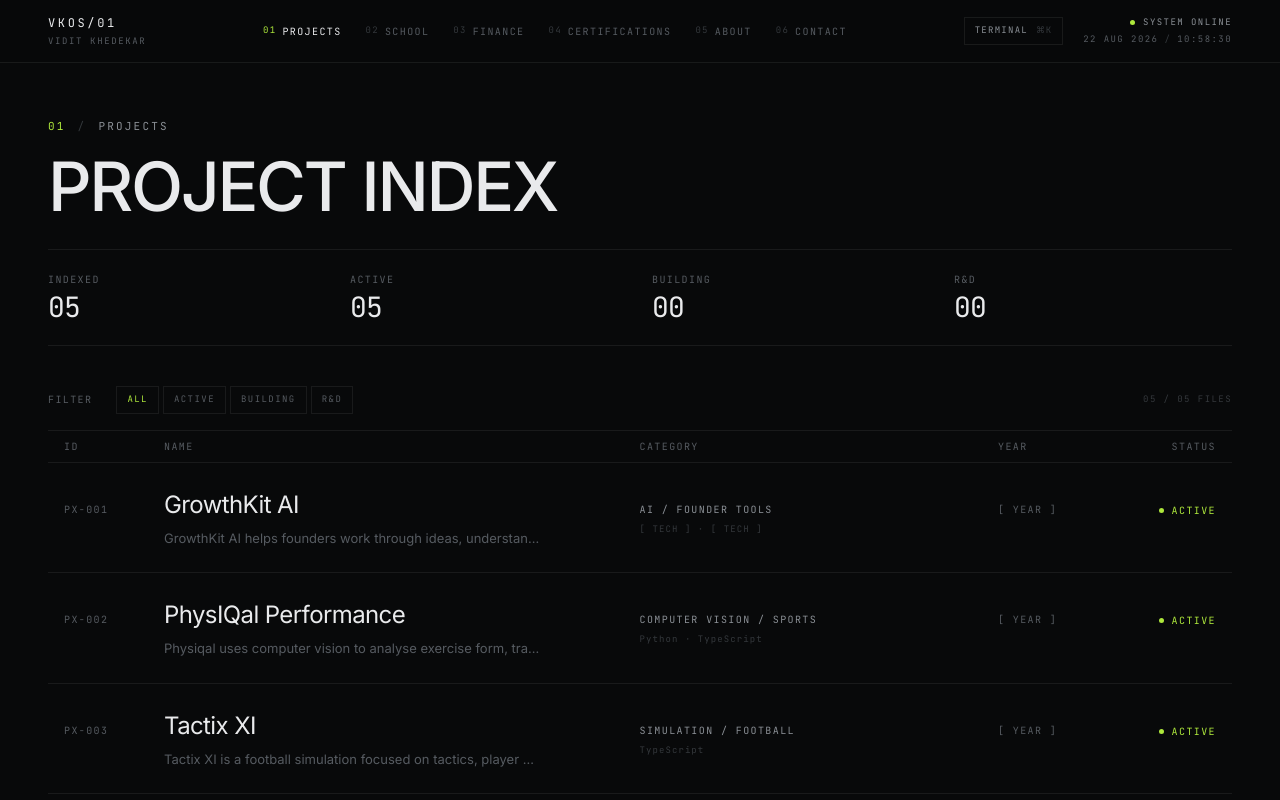
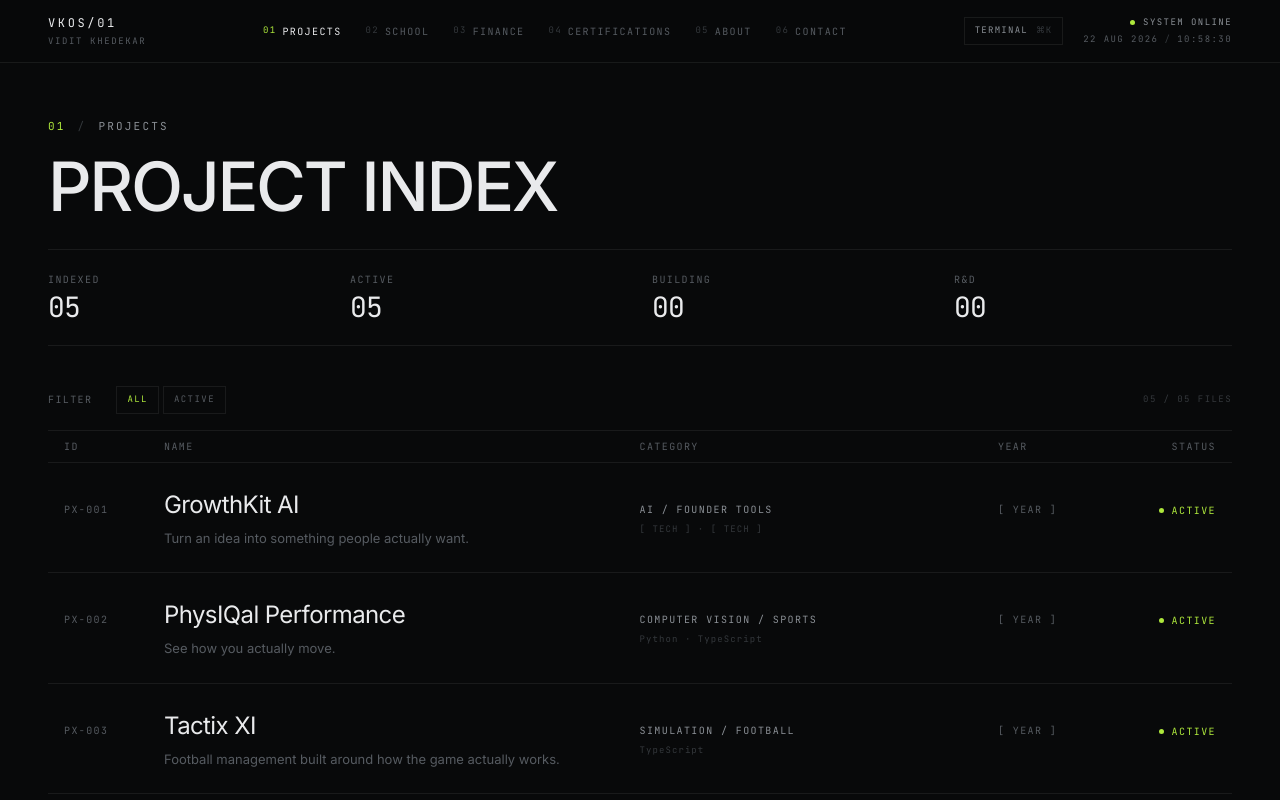
Before and after one commit to viditkhedekar/portfolio, a Next.js app: page /projects in a window 1280 px wide. Shown: the top 800 px of the page. Built offline with nearby package versions, Linux system fonts and the light colour scheme.

Commit message:
explorer: taglines and derived filters

```diff
--- a/src/components/ProjectExplorer.tsx
+++ b/src/components/ProjectExplorer.tsx
@@ -4,10 +4,16 @@ import * as React from "react";
 import { useRouter } from "next/navigation";
 import { AnimatePresence, motion } from "framer-motion";
 import type { Project, ProjectStatus } from "@/lib/types";
-import { slugOf } from "@/lib/data/projects";
+import { liveStatuses, slugOf } from "@/lib/data/projects";
 import { Label, Slot, cx, statusColor } from "@/components/ui";
 
-const FILTERS: Array<ProjectStatus | "ALL"> = ["ALL", "ACTIVE", "BUILDING", "R&D"];
+/* Only offer filters for statuses that actually exist in the index, so the
+   control never presents an empty result as a valid choice. */
+const ORDER: ProjectStatus[] = ["ACTIVE", "BUILDING", "R&D"];
+const FILTERS: Array<ProjectStatus | "ALL"> = [
+  "ALL",
+  ...ORDER.filter((s) => liveStatuses.includes(s)),
+];
 
 /** A single file row in the index. */
 function ProjectFile({
@@ -48,8 +54,8 @@ function ProjectFile({
             <h3 className="truncate text-[21px] tracking-tight transition-transform duration-300 ease-[cubic-bezier(0.22,1,0.36,1)] group-hover:translate-x-1 sm:text-[24px]">
               <Slot className="text-[var(--vk-fg)]">{project.name}</Slot>
             </h3>
-            <p className="mt-1.5 max-w-[46ch] truncate text-[13px] text-[var(--vk-fg-faint)]">
-              <Slot>{project.summary}</Slot>
+            <p className="mt-1.5 max-w-[52ch] truncate text-[13px] text-[var(--vk-fg-faint)]">
+              <Slot>{project.tagline ?? project.summary}</Slot>
             </p>
           </div>
 
```
